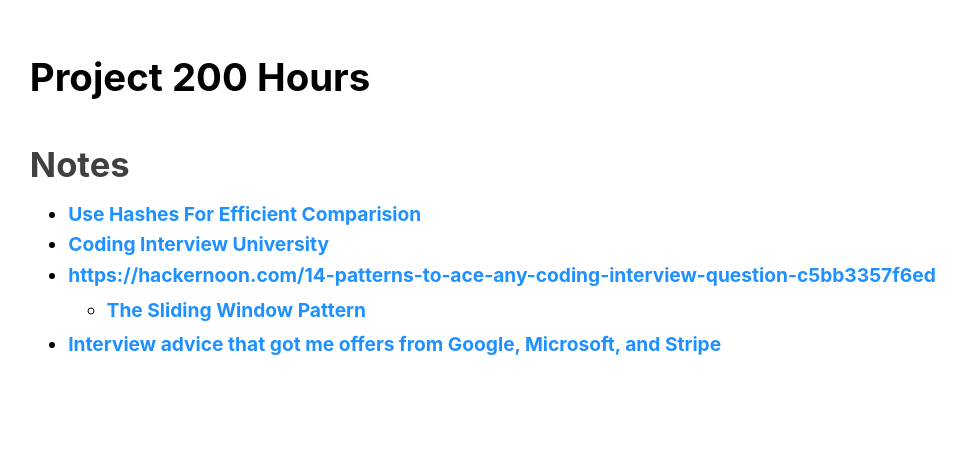
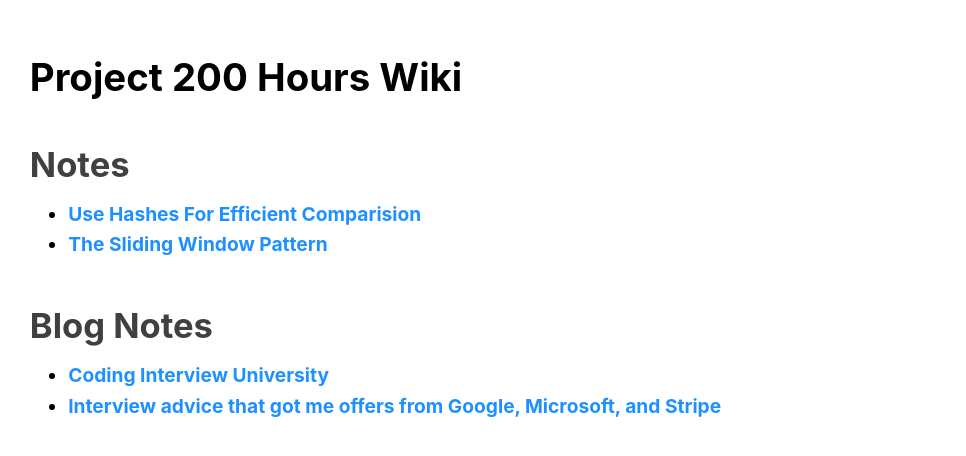
Before and after one commit to Mu-Alpha-Research-Center/visual-analysis-of-algorithms, a website: page docs/index.html in a window 1280 px wide. Shown: the whole page, without its empty margins (47-1013 px from the left). Drawn offline with Linux system fonts and the light colour scheme.

Commit message:
Simplify wiki index

```diff
--- a/docs/index.html
+++ b/docs/index.html
@@ -8,24 +8,23 @@
 </head>
 <body>
 
-<div id="Project 200 Hours"><h1 id="Project 200 Hours" class="header"><a href="#Project 200 Hours">Project 200 Hours</a></h1></div>
+<div id="Project 200 Hours Wiki"><h1 id="Project 200 Hours Wiki" class="header"><a href="#Project 200 Hours Wiki">Project 200 Hours Wiki</a></h1></div>
 
-<div id="Project 200 Hours-Notes"><h2 id="Notes" class="header"><a href="#Project 200 Hours-Notes">Notes</a></h2></div>
+<div id="Project 200 Hours Wiki-Notes"><h2 id="Notes" class="header"><a href="#Project 200 Hours Wiki-Notes">Notes</a></h2></div>
 <ul>
 <li>
 <a href="Use Hashes For Efficient Comparision.html">Use Hashes For Efficient Comparision</a>
 
 <li>
-<a href="Coding Interview University.html">Coding Interview University</a>
-
-<li>
-<a href="https://hackernoon.com/14-patterns-to-ace-any-coding-interview-question-c5bb3357f6ed">https://hackernoon.com/14-patterns-to-ace-any-coding-interview-question-c5bb3357f6ed</a>
-
-<ul>
-<li>
 <a href="The Sliding Window Pattern.html">The Sliding Window Pattern</a>
 
 </ul>
+
+<div id="Project 200 Hours Wiki-Blog Notes"><h2 id="Blog Notes" class="header"><a href="#Project 200 Hours Wiki-Blog Notes">Blog Notes</a></h2></div>
+<ul>
+<li>
+<a href="Coding Interview University.html">Coding Interview University</a>
+
 <li>
 <a href="Interview advice that got me offers from Google, Microsoft, and Stripe.html">Interview advice that got me offers from Google, Microsoft, and Stripe</a>
 
```
Also changed, not shown: 1 other file.
